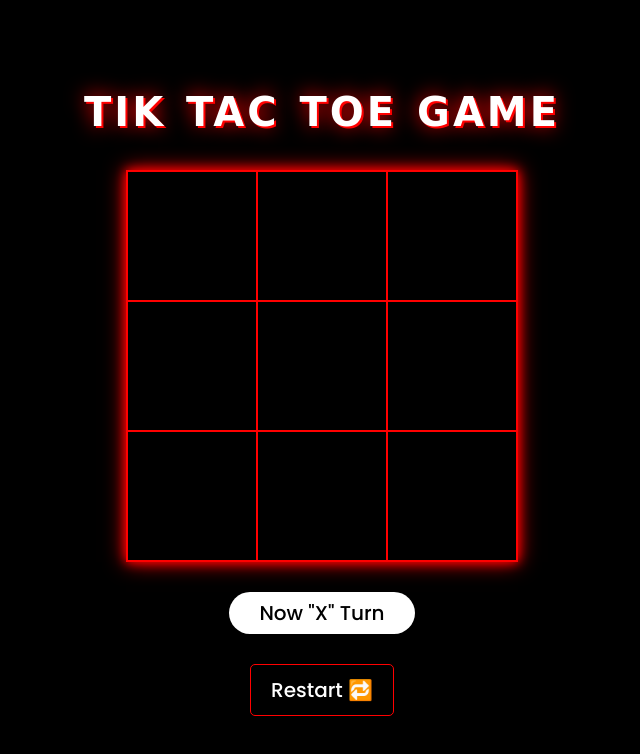
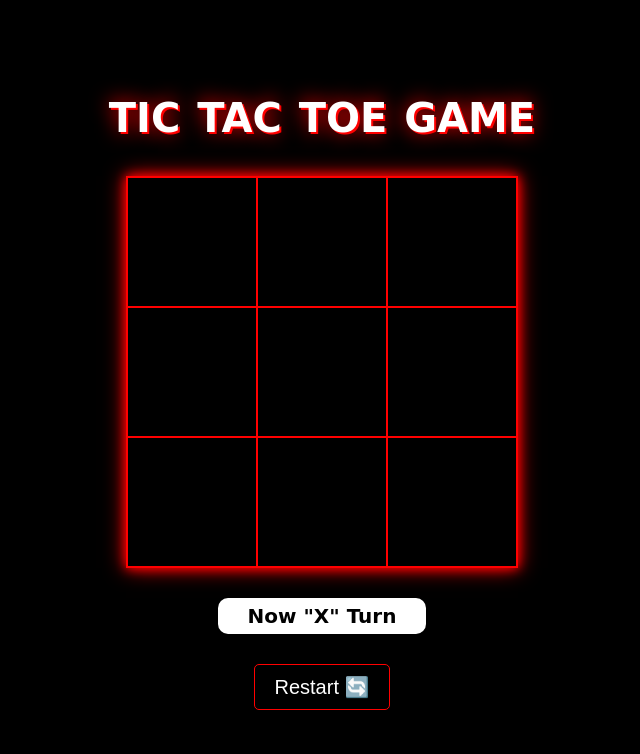
Before and after one commit to harshgupta-16/GamingArcade.github.io, a plain HTML site: page Tic Tac Toe Game/index.html in a window 1280 px wide. Shown: the whole page, without its empty margins (318-958 px from the left). Drawn offline with Linux system fonts and the light colour scheme.

Commit message:
tictactoe updated

```diff
--- a/Tic Tac Toe Game/index.html
+++ b/Tic Tac Toe Game/index.html
@@ -15,7 +15,8 @@
         <source src="red-matrix-bg.gif" type="video/mp4">
     </video> -->
 
-    <h1>Tik Tac Toe Game</h1>
+    <h1>TIC TAC TOE GAME</h1>
+
     <div class="container">
         <div data-index="0" class="box"></div>
         <div data-index="1" class="box"></div>
@@ -27,8 +28,9 @@
         <div data-index="7" class="box"></div>
         <div data-index="8" class="box"></div>
     </div>
+
     <div class="status"></div>
-    <button class="restartBtn">Restart 🔁</button>
+    <button class="restart">Restart 🔄</button>
 
     <script src="main.js"></script>
 </body>
--- a/Tic Tac Toe Game/main.js
+++ b/Tic Tac Toe Game/main.js
@@ -1,6 +1,6 @@
 const boxEls = document.querySelectorAll('.box');
 const statusEl = document.querySelector('.status');
-const restartBtnEl = document.querySelector('.restartBtn');
+const restartBtnEl = document.querySelector('.restart');
 let x = "<img src='X-Player.png'>";
 let o = "<img src='O-Player.png'>";
 
--- a/Tic Tac Toe Game/style.css
+++ b/Tic Tac Toe Game/style.css
@@ -4,34 +4,28 @@
     margin: 0;
     padding: 0;
     box-sizing: border-box;
-    border: none;
-    font-family: "Poppins", sans-serif;
 }
 
 body {
+    background-color: rgb(0, 0, 0);
+    color: white;
     width: 100vw;
     height: 100vh;
-    background-color: rgb(0, 0, 0);
-    color: white;
     display: flex;
+    flex-direction: column;
     justify-content: center;
     align-items: center;
-    flex-direction: column;
 }
 
 h1 {
     font-family: "Balsamiq Sans", cursive;
+    text-align: center;
     color: white;
     font-size: 40px;
     padding: 5px 50px;
-    background-color: black;
     text-shadow: 0px 0px 20px #ff0000, 2px 2px #ff0000;
-    border-radius: 50px;
     margin-bottom: 30px;
-    text-transform: uppercase;
-    letter-spacing: 3px;
     word-spacing: 3px;
-    text-align: center;
 }
 
 .container {
@@ -65,22 +59,26 @@ h1 {
 }
 
 .status {
+    font-family: "Balsamiq Sans", cursive;
+    font-size: 20px;
+    font-weight: 700;
+    border-radius: 10px;
     margin: 30px 0;
     padding: 6px 30px;
-    border-radius: 50px;
     font-size: 20px;
-    font-weight: 500;
-    background-color: white;
-    color: rgb(0, 0, 0);
+    font-weight: bold;
+    font-weight: 700;
+    background-color: rgb(255, 255, 255);
+    color: black;
 }
 
 button {
     border: 1px solid #ff0000;
+    background-color: black;
+    color: white;
     padding: 10px 20px;
     font-size: 20px;
     font-weight: 500;
-    color: white;
-    background-color: black;
     border-radius: 5px;
     cursor: pointer;
 }
@@ -91,15 +89,15 @@ button:active {
 }
 
 .win {
-    animation: winAnim ease-in-out 1s infinite;
+    animation: onWinning ease-in-out 0.5s infinite;
 }
 
-@keyframes winAnim {
+@keyframes onWinning {
     0% {
-        background-color: green;
+        background-color: rgb(0, 255, 0);
     }
 
     100% {
-        background-color: lightgreen;
+        background-color: rgb(155, 212, 155);
     }
 }
```
Also changed, not shown: index.html (+0 -1 lines), test.html (added, +11 -0 lines).
